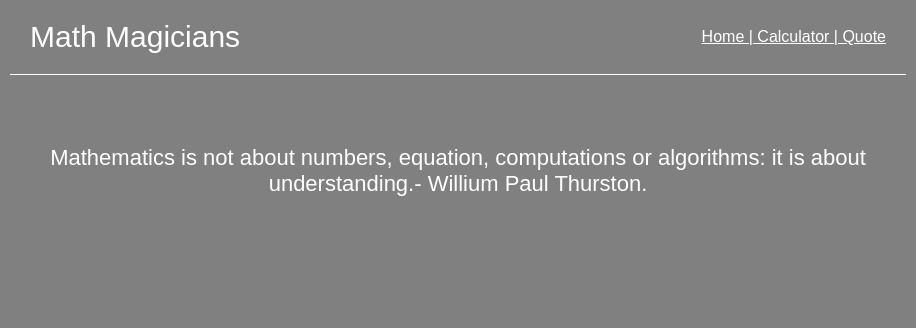
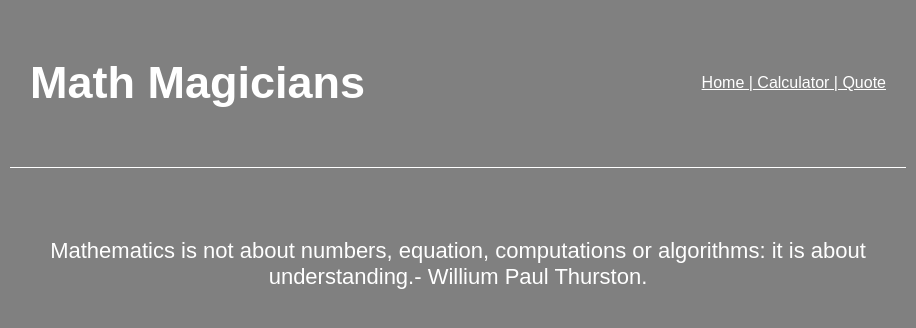
Before and after one commit to anasbassi/Math-magician, a React (Create React App) app: page /quote in a window 1280 px wide. Shown: the top 328 px of the page, without its empty margins (182-1098 px from the left). Built offline with nearby package versions, Linux system fonts and the light colour scheme.

Commit message:
Add changes

```diff
--- a/package.json
+++ b/package.json
@@ -53,6 +53,8 @@
     "eslint-plugin-jsx-a11y": "^6.6.1",
     "eslint-plugin-react": "^7.30.1",
     "eslint-plugin-react-hooks": "^4.6.0",
+    "netlify-cli": "^10.16.0",
+    "react-test-renderer": "^18.2.0",
     "stylelint": "^13.13.1",
     "stylelint-config-standard": "^21.0.0",
     "stylelint-csstree-validator": "^1.9.0",
--- a/src/components/NavBar.js
+++ b/src/components/NavBar.js
@@ -5,7 +5,7 @@ import './navBar.css';
 const NavBar = () => (
   <nav className="header">
     <div className="logo">
-      <Link to>Math Magicians</Link>
+      <h2>Math Magicians</h2>
     </div>
     <div className="navSection">
       <Link className="navItem" to="/">Home |</Link>
```
Also changed, not shown: 1 other file (tests, documents, lock files or other folders).
